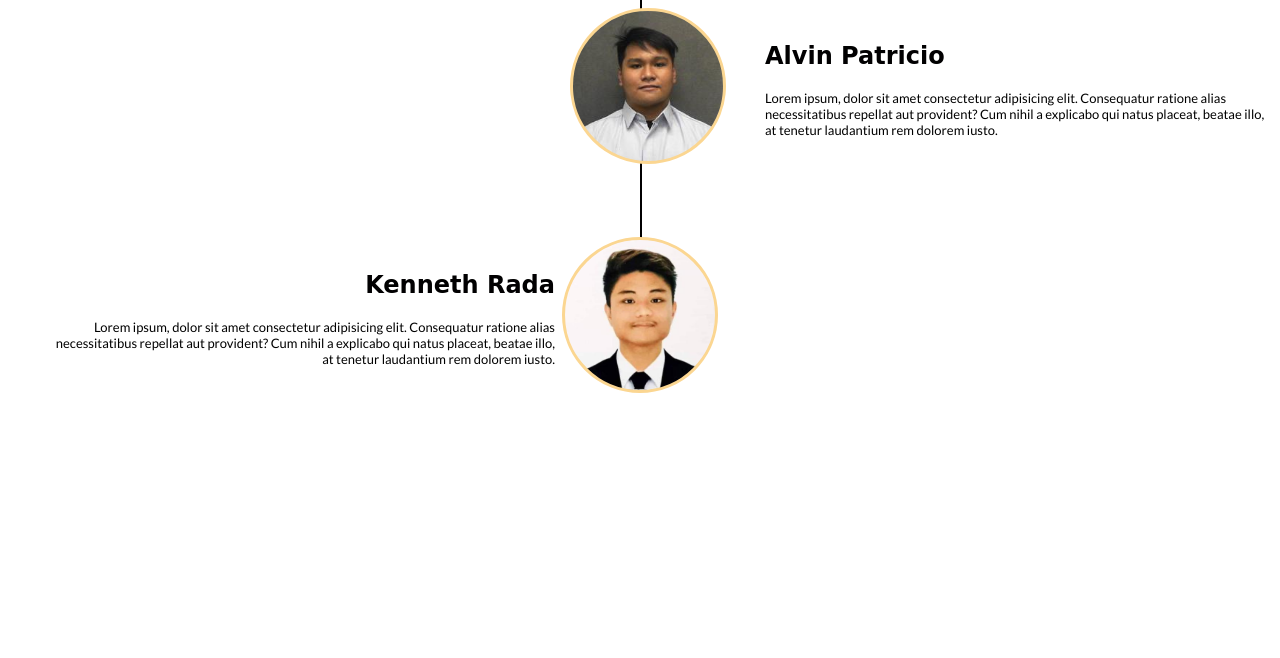
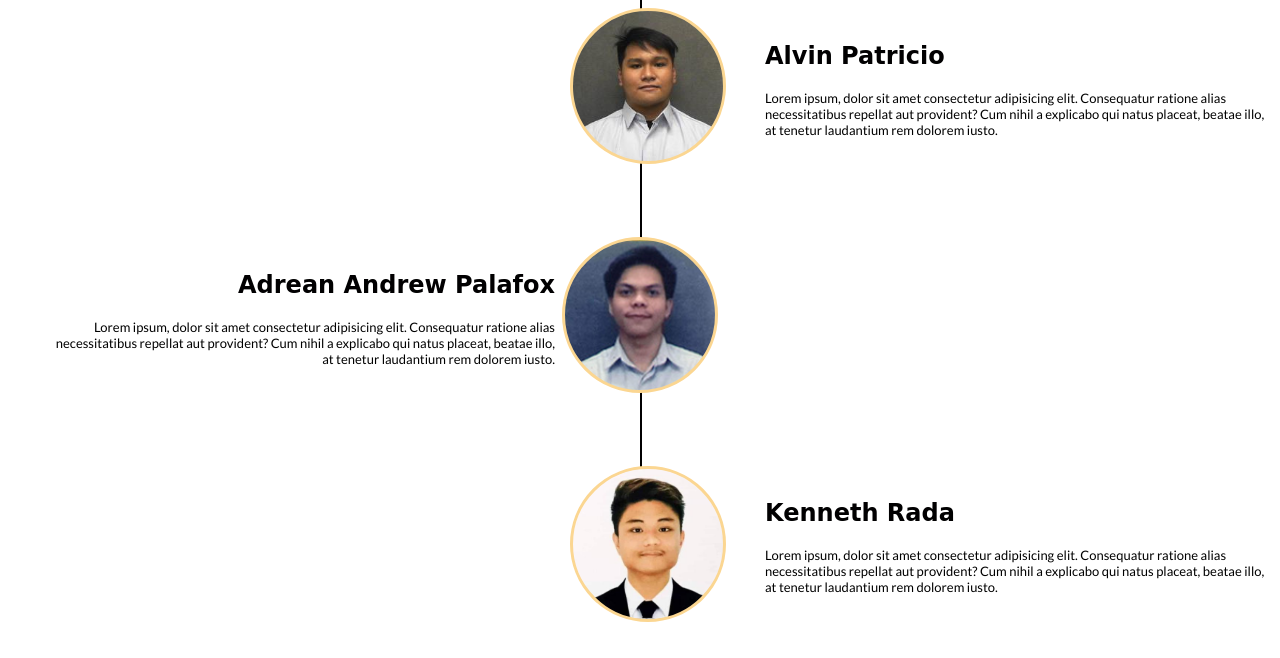
Before and after one commit to adPalafox/CSWEB, a PHP site: page /about/aboutpage.php in a window 1280 px wide. Shown: the part 1684-2342 px from the top of the page. Before the commit the page ends 2077 px from the top, so only its background shows below. Run offline with PHP 8.4, Linux system fonts and the light colour scheme; some web fonts are replaced.

Commit message:
add adfox profile

```diff
--- a/recipeindex/about/aboutpage.css
+++ b/recipeindex/about/aboutpage.css
@@ -466,6 +466,12 @@ section{
     background-position: center;
 }
 .timeline ul li:nth-child(5)::before{
+    background-image: url(adfox.png);
+    background-repeat: no-repeat;
+    background-size: cover;
+    background-position: center;
+}
+.timeline ul li:nth-child(6)::before{
     background-image: url(rada.jpg);
     background-repeat: no-repeat;
     background-size: cover;
--- a/recipeindex/about/aboutpage.php
+++ b/recipeindex/about/aboutpage.php
@@ -66,6 +66,12 @@
                 </li>
                 <li>
                     <div class ="content">
+                        <h2>Adrean Andrew Palafox</h2>
+                        <p>Lorem ipsum, dolor sit amet consectetur adipisicing elit. Consequatur ratione alias necessitatibus repellat aut provident? Cum nihil a explicabo qui natus placeat, beatae illo, at tenetur laudantium rem dolorem iusto.</p>
+                    </div>
+                </li>
+                <li>
+                    <div class ="content">
                         <h2>Kenneth Rada</h2>
                         <p>Lorem ipsum, dolor sit amet consectetur adipisicing elit. Consequatur ratione alias necessitatibus repellat aut provident? Cum nihil a explicabo qui natus placeat, beatae illo, at tenetur laudantium rem dolorem iusto.</p>
                     </div>
```
Also changed, not shown: recipeindex/about/adfox.png (added).
